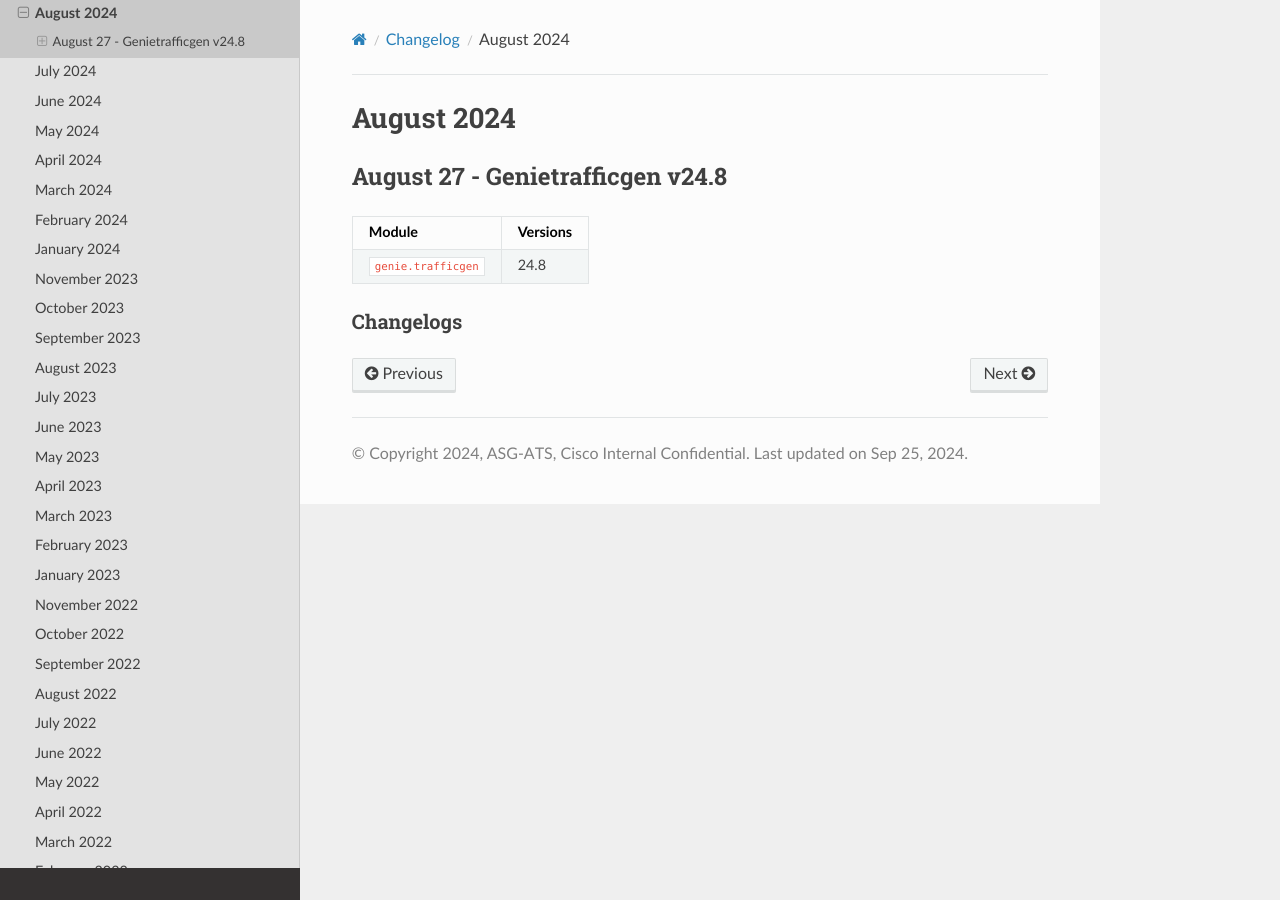
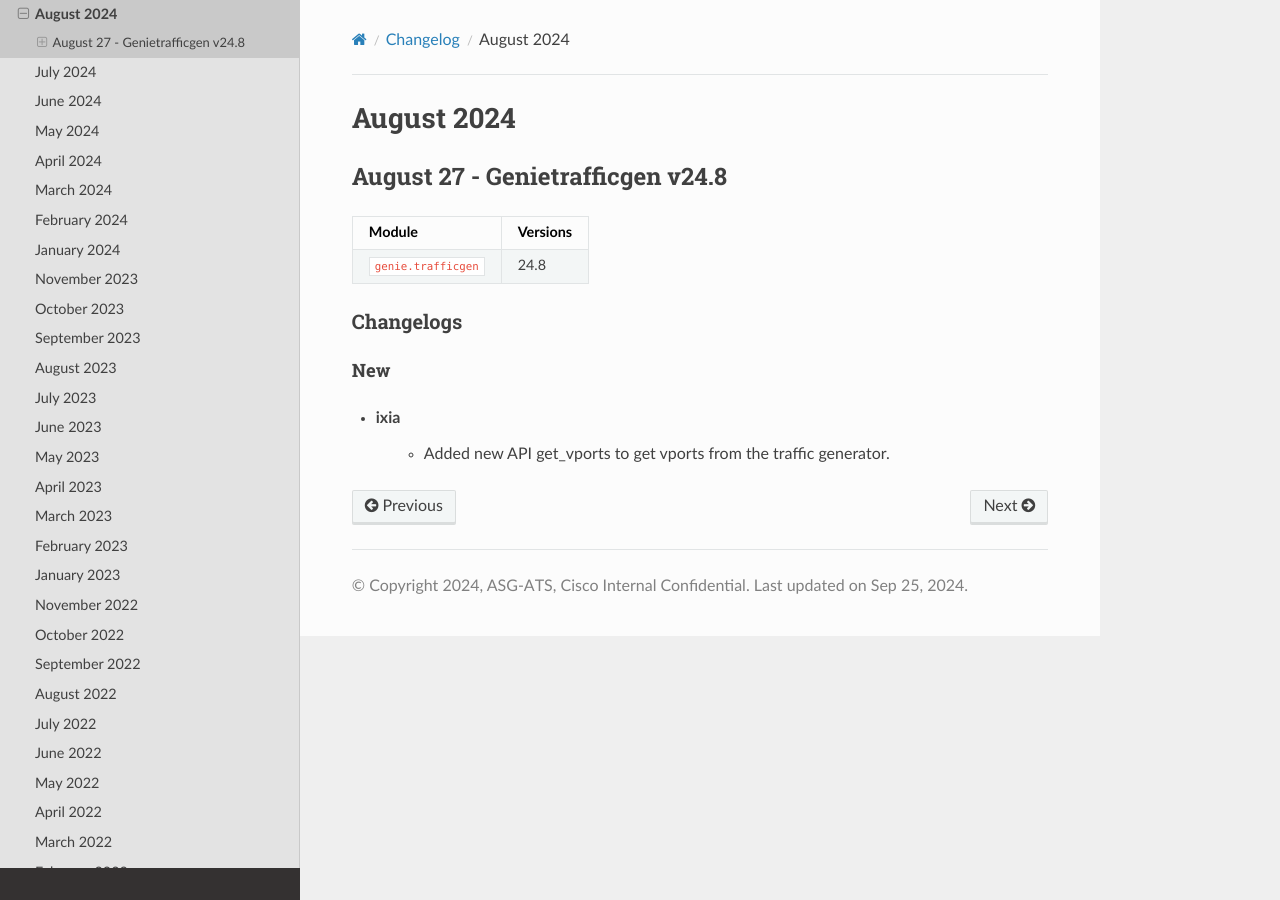
Before and after one commit to CiscoTestAutomation/genietrafficgen, a Sphinx documentation site: the page built from docs/changelog/2024/august.rst, in a window 1280 px wide. Built offline with Sphinx 7.4.7 and the Read the Docs theme 2.0.0, drawn with Linux system fonts in a browser that asks for light colours; pages that are not in the unit, such as notebooks, are missing from menus.

Commit message:
Updated changelogs

```diff
--- a/docs/changelog/2024/august.rst
+++ b/docs/changelog/2024/august.rst
@@ -17,3 +17,9 @@
 
 Changelogs
 ^^^^^^^^^^
+--------------------------------------------------------------------------------
+                                      New
+--------------------------------------------------------------------------------
+
+* ixia
+    * Added new API get_vports to get vports from the traffic generator.
--- a/docs/changelog/index.rst
+++ b/docs/changelog/index.rst
@@ -4,7 +4,7 @@
 .. toctree::
    :maxdepth: 1
 
-   2024/September
+   2024/september
    2024/august
    2024/july
    2024/june
```
